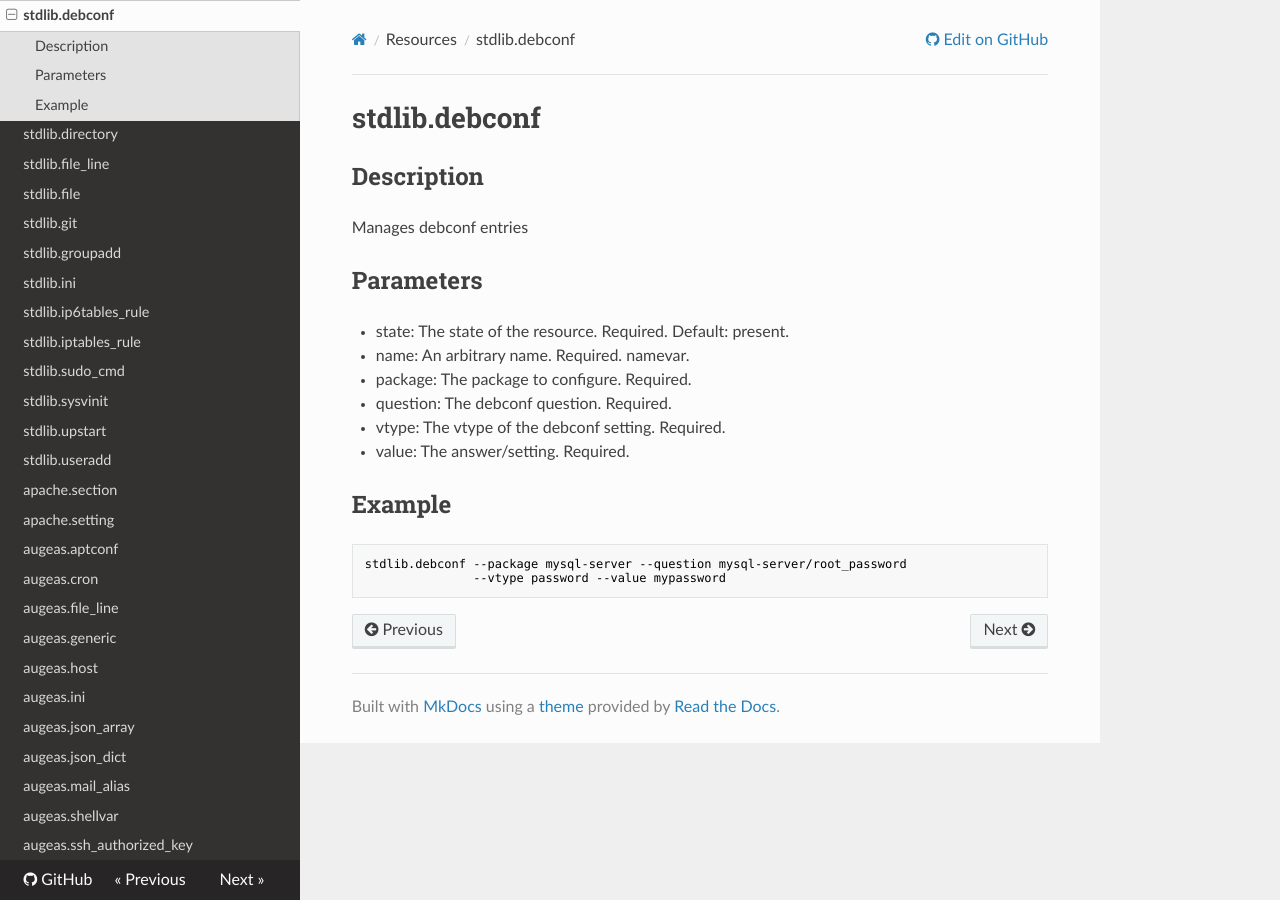
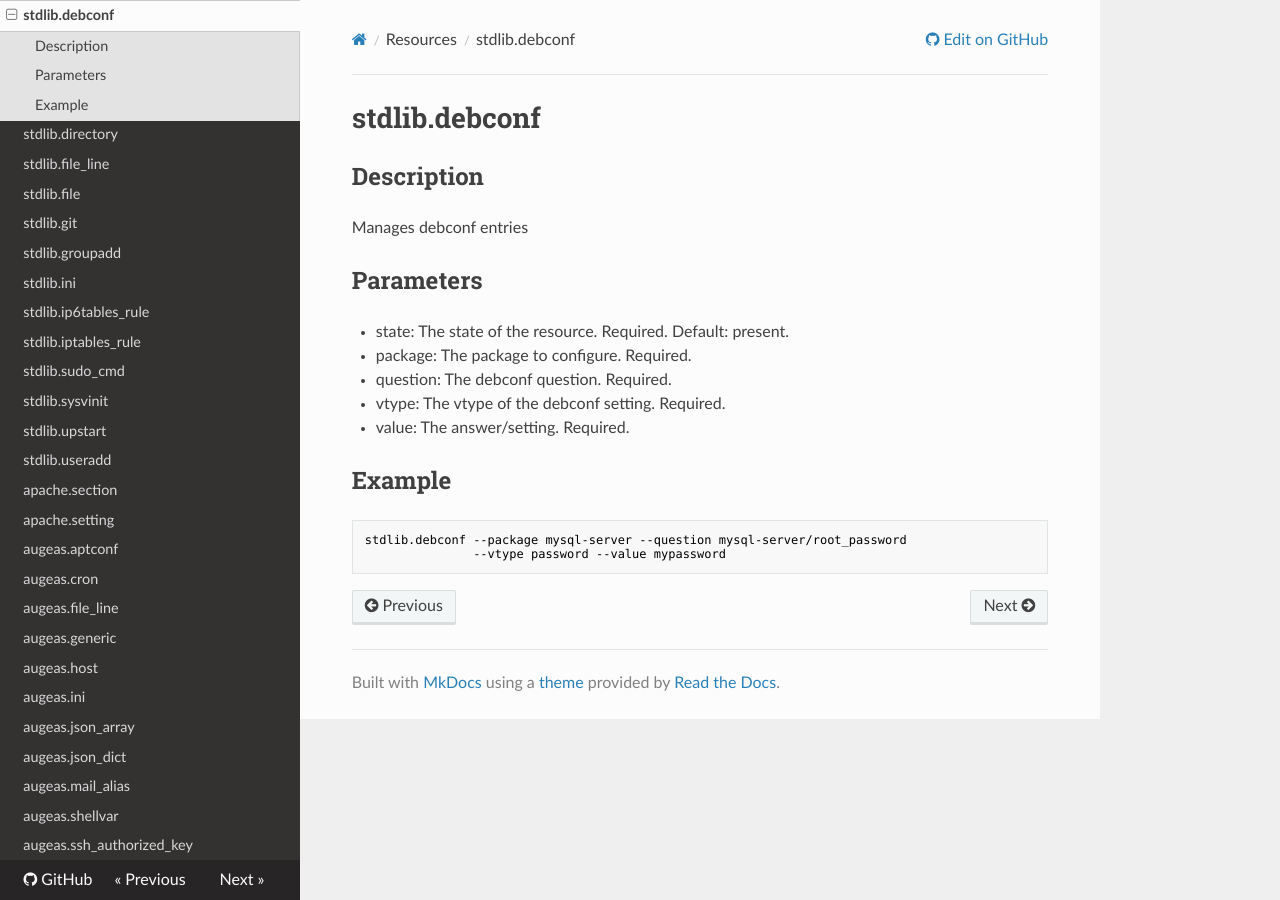
Before and after one commit to wffls/waffles, an MkDocs documentation site: the page built from docs/resources/stdlib.debconf.md, in a window 1280 px wide. Built offline with MkDocs 1.6.1, drawn with Linux system fonts in a browser that asks for light colours; nearby versions of some CDN libraries; old or Windows-style settings are respelled for this version of MkDocs.

Commit message:
Removing name parameter from debconf

```diff
--- a/docs/resources/stdlib.debconf.md
+++ b/docs/resources/stdlib.debconf.md
@@ -7,7 +7,6 @@ Manages debconf entries
 ## Parameters
 
 * state: The state of the resource. Required. Default: present.
-* name: An arbitrary name. Required. namevar.
 * package: The package to configure. Required.
 * question: The debconf question. Required.
 * vtype: The vtype of the debconf setting. Required.
```
Also changed, not shown: 1 other file.
